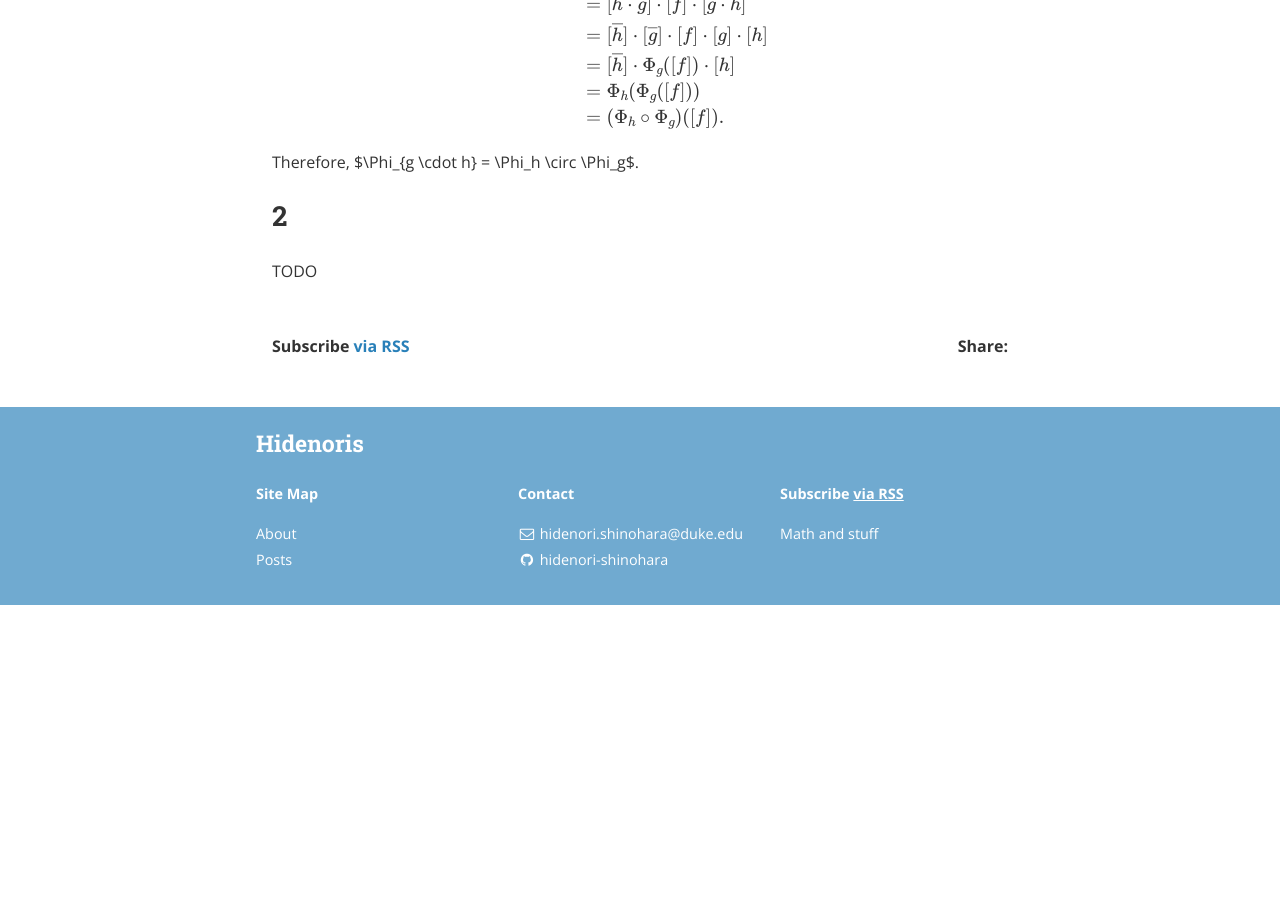
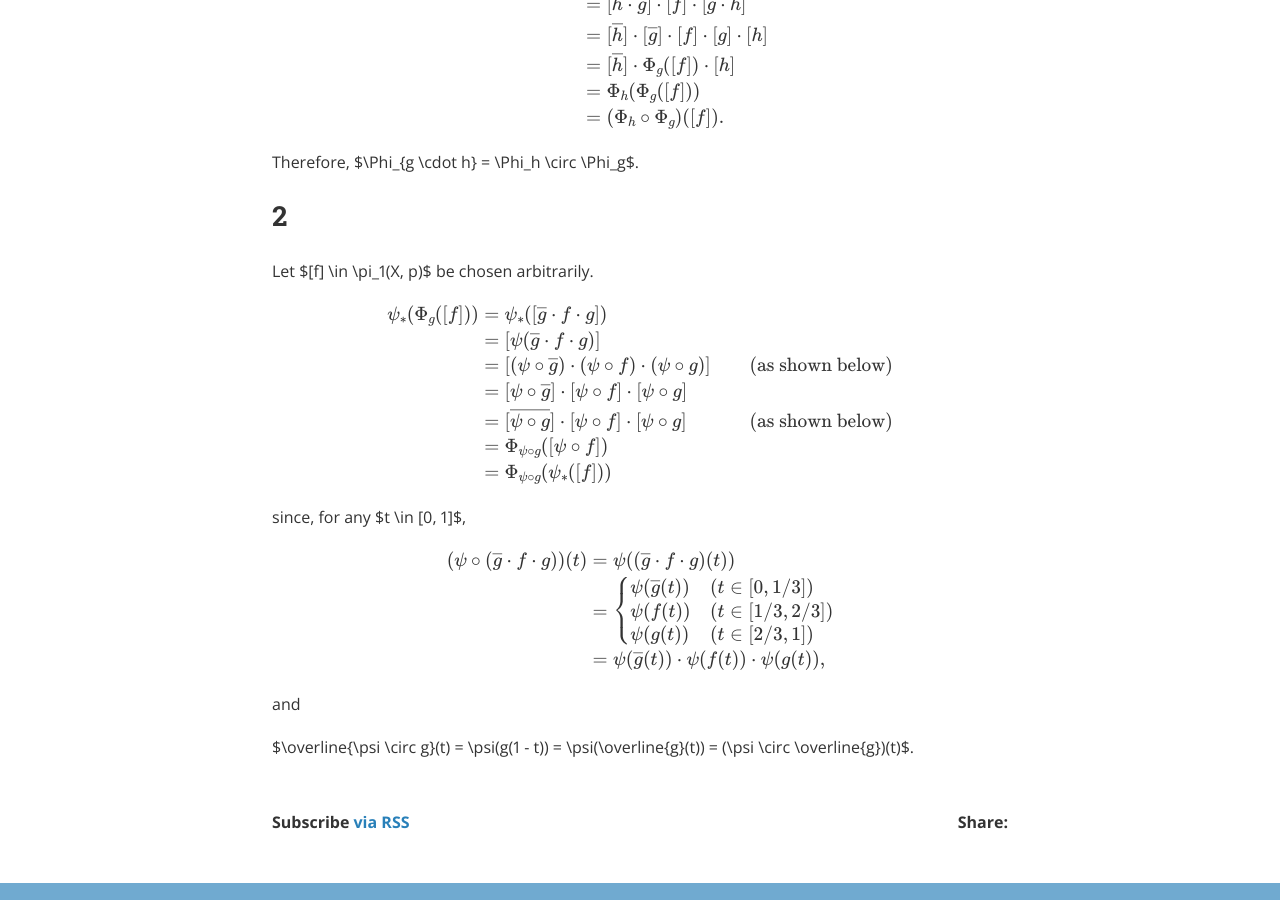
Before and after one commit to hidenori-shinohara/hidenori-shinohara.github.io, a Jekyll site: the page built from _posts/introduction_to_topological_manifolds/chapter7/2019-08-14-isomorphisms-induced-by-paths-pr-7-2.md, in a window 1280 px wide and 900 px high, scrolled down 1338 px. Built offline with Jekyll 4.4.1, drawn with Linux system fonts in a browser that asks for light colours; nearby versions of some CDN libraries; formulas are drawn with MathJax 3; before the commit the page ends 1943 px from its top, so only the background shows below that.

Commit message:
Finish Ex 7-2

```diff
--- a/_posts/introduction_to_topological_manifolds/chapter7/2019-08-14-isomorphisms-induced-by-paths-pr-7-2.md
+++ b/_posts/introduction_to_topological_manifolds/chapter7/2019-08-14-isomorphisms-induced-by-paths-pr-7-2.md
@@ -59,5 +59,36 @@ $$
 Therefore, $\Phi_{g \cdot h} = \Phi_h \circ \Phi_g$.
 
 ## 2
+Let $[f] \in \pi_1(X, p)$ be chosen arbitrarily.
 
-TODO
+$$
+\begin{align*}
+  \psi_*(\Phi_g([f]))
+    &= \psi_*([\overline{g} \cdot f \cdot g]) \\
+    &= [\psi(\overline{g} \cdot f \cdot g)] \\
+    &= [(\psi \circ \overline{g}) \cdot (\psi \circ f) \cdot (\psi \circ g)] & \text{(as shown below)} \\
+    &= [\psi \circ \overline{g}] \cdot [\psi \circ f] \cdot [\psi \circ g] \\
+    &= [\overline{\psi \circ g}] \cdot [\psi \circ f] \cdot [\psi \circ g] & \text{(as shown below)} \\
+    &= \Phi_{\psi \circ g}([\psi \circ f]) \\
+    &= \Phi_{\psi \circ g}(\psi_*([f]))
+\end{align*}
+$$
+
+since, for any $t \in [0, 1]$,
+
+$$
+\begin{align*}
+  (\psi \circ (\overline{g} \cdot f \cdot g))(t)
+    &= \psi((\overline{g} \cdot f \cdot g)(t)) \\
+    &= \begin{cases}
+      \psi(\overline{g}(t)) & (t \in [0, 1/3]) \\
+      \psi(f(t)) & (t \in [1/3, 2/3]) \\
+      \psi(g(t)) & (t \in [2/3, 1])
+    \end{cases} \\
+    &= \psi(\overline{g}(t)) \cdot \psi(f(t)) \cdot \psi(g(t)),
+\end{align*}
+$$
+
+and
+
+$\overline{\psi \circ g}(t) = \psi(g(1 - t)) = \psi(\overline{g}(t)) = (\psi \circ \overline{g})(t)$.
```
